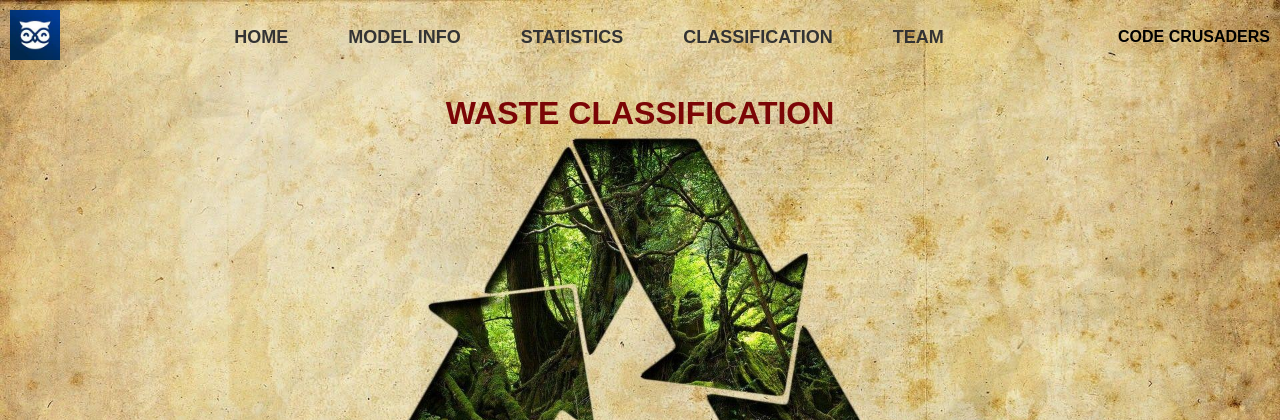
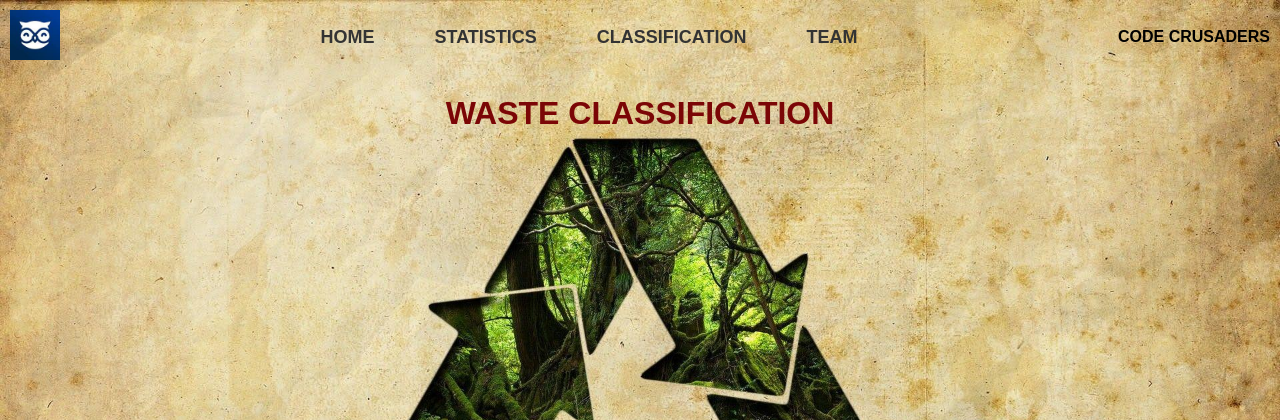
Before and after one commit to nanihemanth/EcoClassifier, a Flask app: page / in a window 1280 px wide. Shown: the top 420 px of the page. Run offline with Flask 2, Linux system fonts and the light colour scheme.

Commit message:
Removed unused item in navigation bar

```diff
--- a/templates/about.html
+++ b/templates/about.html
@@ -12,7 +12,7 @@
       <nav>
         <ul>
           <li><a href="/">HOME</a></li>
-          <li><a href="/about">MODEL INFO</a></li>
+<!--          <li><a href="/about">MODEL INFO</a></li>-->
           <li><a href="/statistics">STATISTICS</a></li>
           <li><a href="/model">CLASSIFICATION</a></li>
           <li><a href="/team">TEAM</a></li>
--- a/templates/home.html
+++ b/templates/home.html
@@ -12,7 +12,7 @@
       <nav>
         <ul>
           <li><a href="/">HOME</a></li>
-          <li><a href="/about">MODEL INFO</a></li>
+<!--          <li><a href="/about">MODEL INFO</a></li>-->
           <li><a href="/statistics">STATISTICS</a></li>
           <li><a href="/model">CLASSIFICATION</a></li>
           <li><a href="/team">TEAM</a></li>
--- a/templates/index.html
+++ b/templates/index.html
@@ -10,7 +10,7 @@
     <nav>
       <ul>
           <li><a href="/">HOME</a></li>
-          <li><a href="/about">MODEL INFO</a></li>
+<!--          <li><a href="/about">MODEL INFO</a></li>-->
           <li><a href="/statistics">STATISTICS</a></li>
           <li><a href="/model">CLASSIFICATION</a></li>
           <li><a href="/team">TEAM</a></li>
--- a/templates/information.html
+++ b/templates/information.html
@@ -17,7 +17,7 @@
       <nav>
         <ul>
           <li><a href="/">HOME</a></li>
-          <li><a href="/about">MODEL INFO</a></li>
+<!--          <li><a href="/about">MODEL INFO</a></li>-->
           <li><a href="/statistics">STATISTICS</a></li>
           <li><a href="/model">CLASSIFICATION</a></li>
           <li><a href="/team">TEAM</a></li>
--- a/templates/statistics.html
+++ b/templates/statistics.html
@@ -12,7 +12,7 @@
       <nav>
         <ul>
           <li><a href="/">HOME</a></li>
-          <li><a href="/about">MODEL INFO</a></li>
+<!--          <li><a href="/about">MODEL INFO</a></li>-->
           <li><a href="/statistics">STATISTICS</a></li>
           <li><a href="/model">CLASSIFICATION</a></li>
           <li><a href="/team">TEAM</a></li>
```
